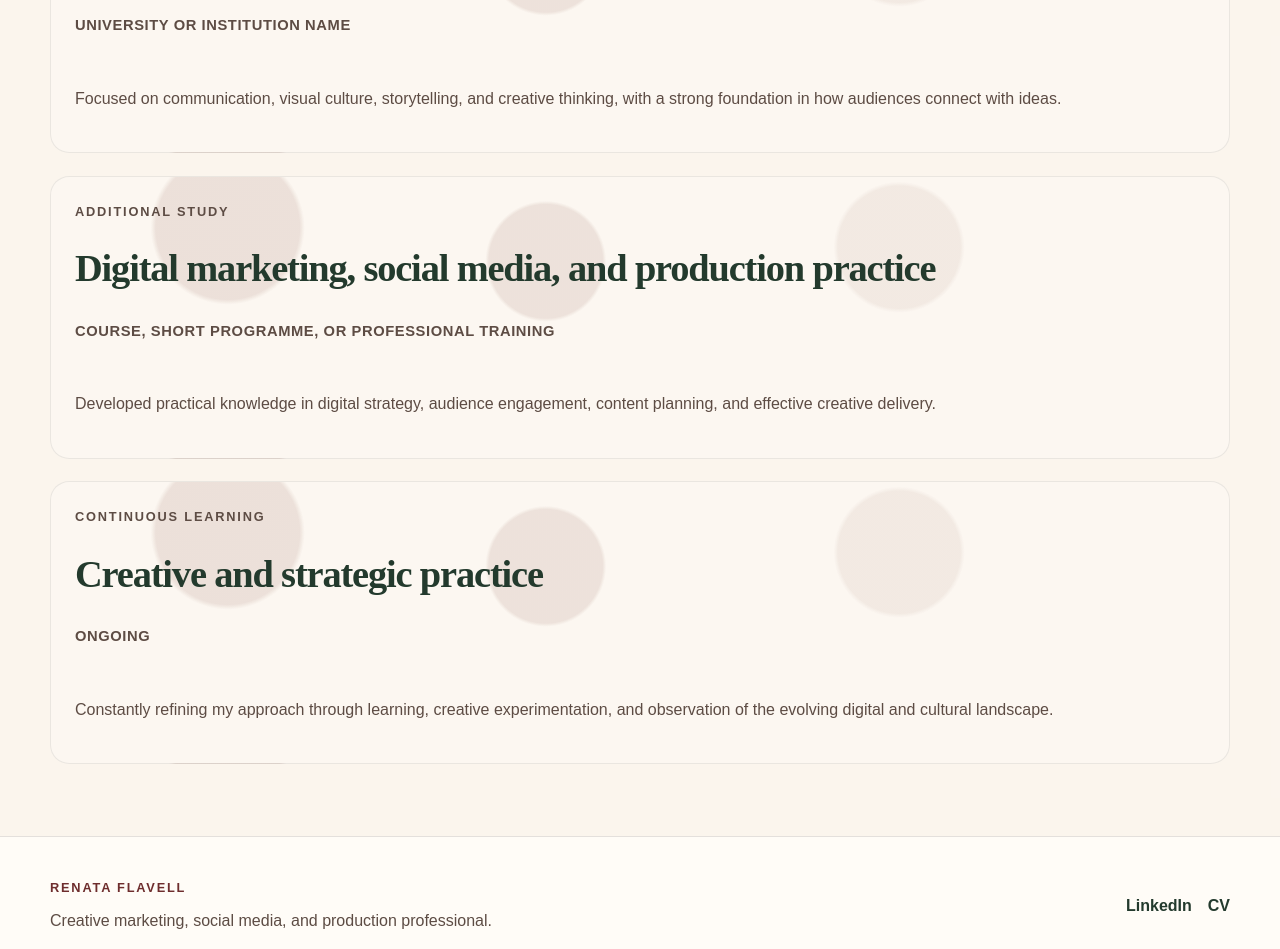
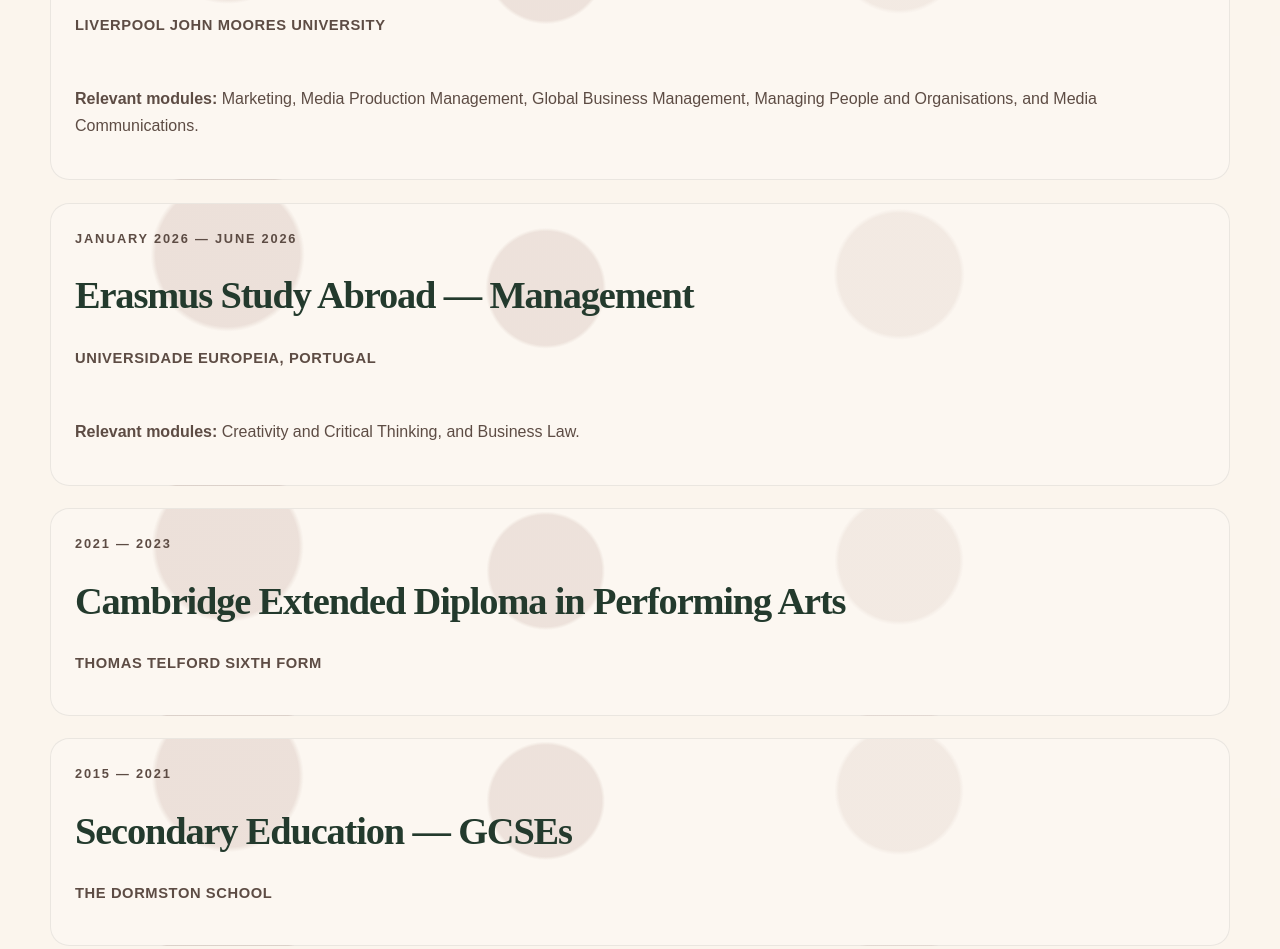
Before and after one commit to renflavell/renata-personal-website, an Astro site: page /education in a window 1280 px wide. Shown: the part 727-1676 px from the top of the page. Built offline with nearby package versions, Linux system fonts and the light colour scheme; Astro itself is replaced by a stand-in of ours.

Commit message:
Update education page with real academic experience

```diff
--- a/src/pages/education.astro
+++ b/src/pages/education.astro
@@ -8,8 +8,8 @@ import SectionHeader from '../components/SectionHeader.astro';
     <div class="container narrow">
       <SectionHeader
         eyebrow="Education"
-        title="A thoughtful foundation for creative strategy and production."
-        intro="My background combines formal learning with creative practice, giving me a grounded understanding of storytelling, communications, and how to execute ideas well."
+        title="A foundation in business, digital marketing, and creative practice."
+        intro="My education combines business management, digital marketing, media, communication, and performing arts, with international study experience in Portugal."
       />
     </div>
   </section>
@@ -17,24 +17,29 @@ import SectionHeader from '../components/SectionHeader.astro';
   <section class="page-section alt-bg">
     <div class="container education-list">
       <article class="education-card leopard-accent">
-        <p class="eyebrow">Degree</p>
-        <h3>BA / Hons in Marketing, Communications, or a related creative discipline</h3>
-        <p class="meta">University or institution name</p>
-        <p>Focused on communication, visual culture, storytelling, and creative thinking, with a strong foundation in how audiences connect with ideas.</p>
+        <p class="eyebrow">2024 — Present</p>
+        <h3>BA (Hons) Business with Digital Marketing</h3>
+        <p class="meta">Liverpool John Moores University</p>
+        <p><strong>Relevant modules:</strong> Marketing, Media Production Management, Global Business Management, Managing People and Organisations, and Media Communications.</p>
       </article>
 
       <article class="education-card leopard-accent">
-        <p class="eyebrow">Additional Study</p>
-        <h3>Digital marketing, social media, and production practice</h3>
-        <p class="meta">Course, short programme, or professional training</p>
-        <p>Developed practical knowledge in digital strategy, audience engagement, content planning, and effective creative delivery.</p>
+        <p class="eyebrow">January 2026 — June 2026</p>
+        <h3>Erasmus Study Abroad — Management</h3>
+        <p class="meta">Universidade Europeia, Portugal</p>
+        <p><strong>Relevant modules:</strong> Creativity and Critical Thinking, and Business Law.</p>
       </article>
 
       <article class="education-card leopard-accent">
-        <p class="eyebrow">Continuous Learning</p>
-        <h3>Creative and strategic practice</h3>
-        <p class="meta">Ongoing</p>
-        <p>Constantly refining my approach through learning, creative experimentation, and observation of the evolving digital and cultural landscape.</p>
+        <p class="eyebrow">2021 — 2023</p>
+        <h3>Cambridge Extended Diploma in Performing Arts</h3>
+        <p class="meta">Thomas Telford Sixth Form</p>
+      </article>
+
+      <article class="education-card leopard-accent">
+        <p class="eyebrow">2015 — 2021</p>
+        <h3>Secondary Education — GCSEs</h3>
+        <p class="meta">The Dormston School</p>
       </article>
     </div>
   </section>
```
